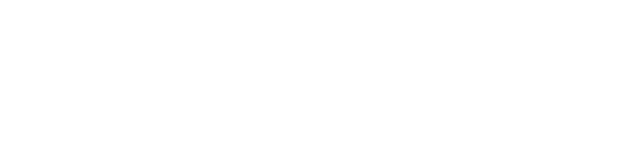
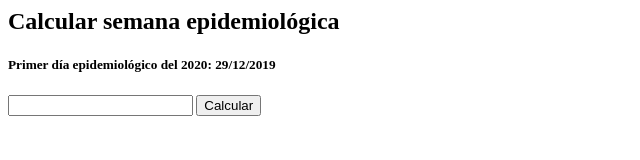
Before and after one commit to nfailla/calendario-epidemiologico, a website: page index.html in a window 1280 px wide. Shown: the whole page, without its empty margins (0-640 px from the left). Drawn offline with Linux system fonts and the light colour scheme.

Commit message:
2 files modified

```diff
--- a/index.html
+++ b/index.html
@@ -1 +1,6 @@
+<h2>Calcular semana epidemiológica</h2>
+<h5>Primer día epidemiológico del 2020: 29/12/2019<h5>
+<input type="text" id="input"></input>
+<button id="btn">Calcular</button>
+
 <div id="app"></div>
```
Also changed, not shown: index.ts (+11 -4 lines).
